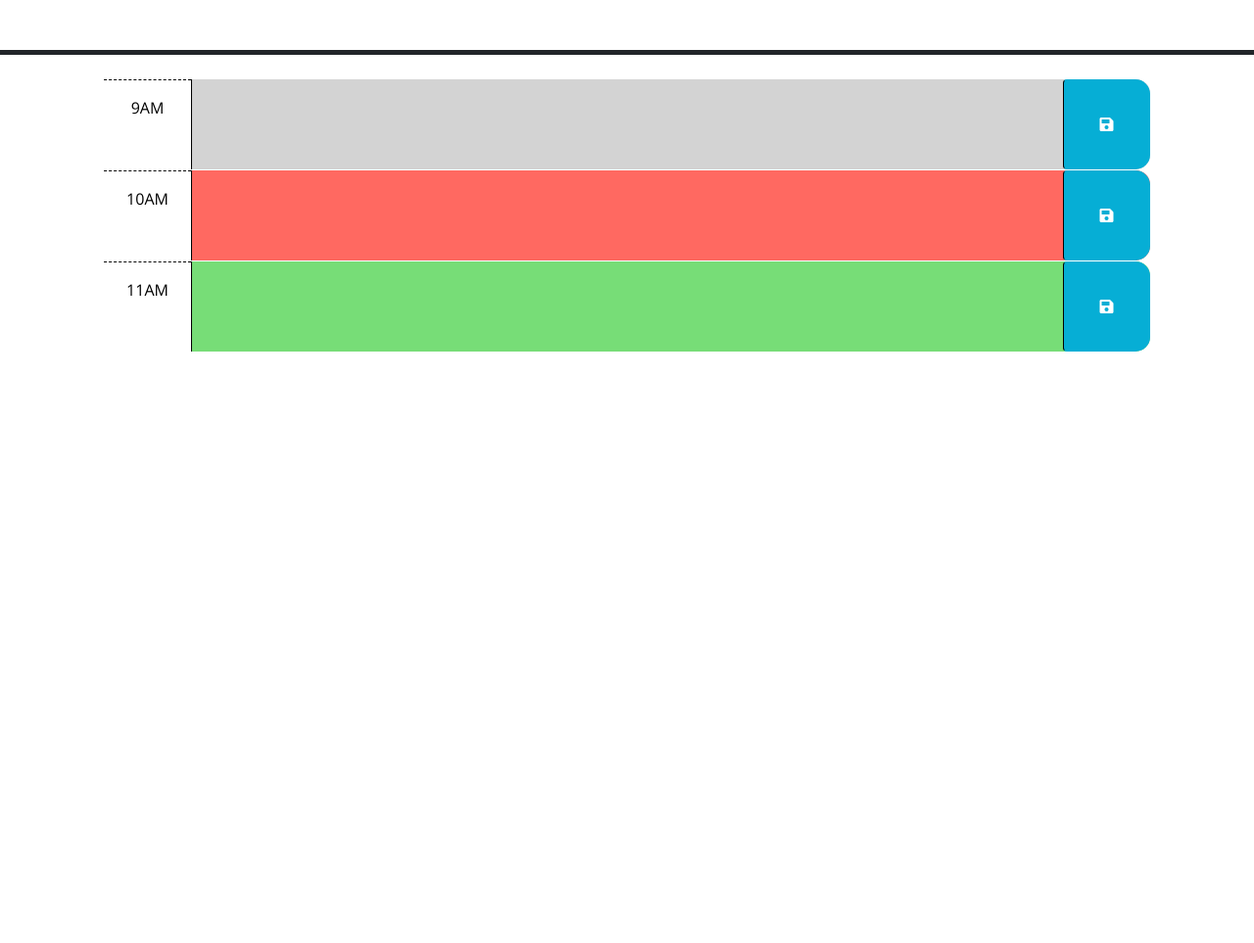
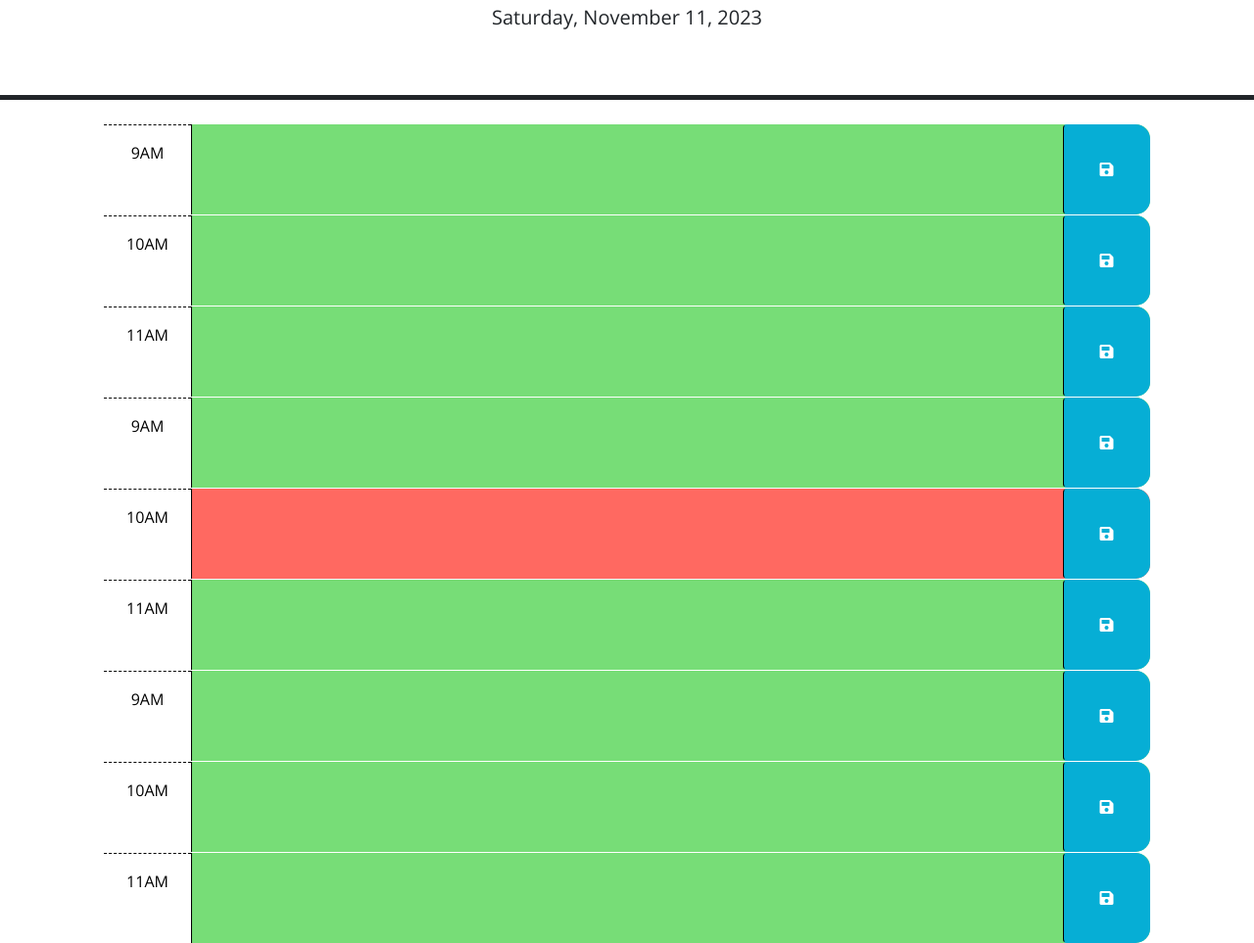
Before and after one commit to scottd988/Work-Day-Scheduler, a plain HTML site: page Develop/index.html in a window 1280 px wide. Shown: the part 176-1139 px from the top of the page at 98% size. Before the commit the page ends 800 px from the top, so only its background shows below. Drawn offline with nearby package versions, Linux system fonts and the light colour scheme.

Commit message:
added hours for 9 to 5 on html

```diff
--- a/Develop/index.html
+++ b/Develop/index.html
@@ -66,6 +66,54 @@
         </button>
       </div>
 
+      <div id="hour-12" class="row time-block past">
+        <div class="col-2 col-md-1 hour text-center py-3">9AM</div>
+        <textarea class="col-8 col-md-10 description" rows="3"> </textarea>
+        <button class="btn saveBtn col-2 col-md-1" aria-label="save">
+          <i class="fas fa-save" aria-hidden="true"></i>
+        </button>
+      </div>
+
+      <div id="hour-1" class="row time-block present">
+        <div class="col-2 col-md-1 hour text-center py-3">10AM</div>
+        <textarea class="col-8 col-md-10 description" rows="3"> </textarea>
+        <button class="btn saveBtn col-2 col-md-1" aria-label="save">
+          <i class="fas fa-save" aria-hidden="true"></i>
+        </button>
+      </div>
+
+      <div id="hour-2" class="row time-block future">
+        <div class="col-2 col-md-1 hour text-center py-3">11AM</div>
+        <textarea class="col-8 col-md-10 description" rows="3"> </textarea>
+        <button class="btn saveBtn col-2 col-md-1" aria-label="save">
+          <i class="fas fa-save" aria-hidden="true"></i>
+        </button>
+      </div>
+
+      <div id="hour-3" class="row time-block past">
+        <div class="col-2 col-md-1 hour text-center py-3">9AM</div>
+        <textarea class="col-8 col-md-10 description" rows="3"> </textarea>
+        <button class="btn saveBtn col-2 col-md-1" aria-label="save">
+          <i class="fas fa-save" aria-hidden="true"></i>
+        </button>
+      </div>
+
+      <div id="hour-4" class="row time-block present">
+        <div class="col-2 col-md-1 hour text-center py-3">10AM</div>
+        <textarea class="col-8 col-md-10 description" rows="3"> </textarea>
+        <button class="btn saveBtn col-2 col-md-1" aria-label="save">
+          <i class="fas fa-save" aria-hidden="true"></i>
+        </button>
+      </div>
+
+      <div id="hour-5" class="row time-block future">
+        <div class="col-2 col-md-1 hour text-center py-3">11AM</div>
+        <textarea class="col-8 col-md-10 description" rows="3"> </textarea>
+        <button class="btn saveBtn col-2 col-md-1" aria-label="save">
+          <i class="fas fa-save" aria-hidden="true"></i>
+        </button>
+      </div>
+
     <script src="https://code.jquery.com/jquery-3.4.1.min.js"></script>
     <script
       src="https://cdn.jsdelivr.net/npm/dayjs@1.11.3/dayjs.min.js"
--- a/Develop/script.js
+++ b/Develop/script.js
@@ -8,16 +8,42 @@
   // function? How can DOM traversal be used to get the "hour-x" id of the
   // time-block containing the button that was clicked? How might the id be
   // useful when saving the description in local storage?
-  //
+    $('.saveBtn').click(function() {
+      var hour = $(this).parent().attr('id');
+      var text = $(this).siblings('.description').val();
+      localStorage.setItem(hour, text);
+    });
+
   // TODO: Add code to apply the past, present, or future class to each time
   // block by comparing the id to the current hour. HINTS: How can the id
   // attribute of each time-block be used to conditionally add or remove the
   // past, present, and future classes? How can Day.js be used to get the
   // current hour in 24-hour time?
-  //
+    function updateHourlyBlocks() {
+      var currentHour = dayjs().hour();
+      $('.time-block').each(function() {
+        var hourBlock = parseInt($(this).attr('id').split('-')[1]);
+        if (hourBlock < currentHour) {
+          $(this).addClass('past').removeClass('present future');
+
+        } else if (hourBlock === currentHour) {
+          $(this).addClass('present').removeClass('past future')
+        } else {
+          $(this).addClass('future').removeClass('past present')
+        }
+      });
+    }
+    updateHourlyBlocks();
   // TODO: Add code to get any user input that was saved in localStorage and set
   // the values of the corresponding textarea elements. HINT: How can the id
   // attribute of each time-block be used to do this?
-  //
+  $('.time-block').each(function() {
+    var hour = $(this).attr('id');
+    var savedText = localStorage.getItem(hour);
+    if (savedText) {
+      $(this).find('.description').val(savedText);
+    }
+  });
   // TODO: Add code to display the current date in the header of the page.
+  $('#currentDay').text(dayjs().format('dddd, MMMM D, YYYY'));
 });
```
Also changed, not shown: 1 other file.
